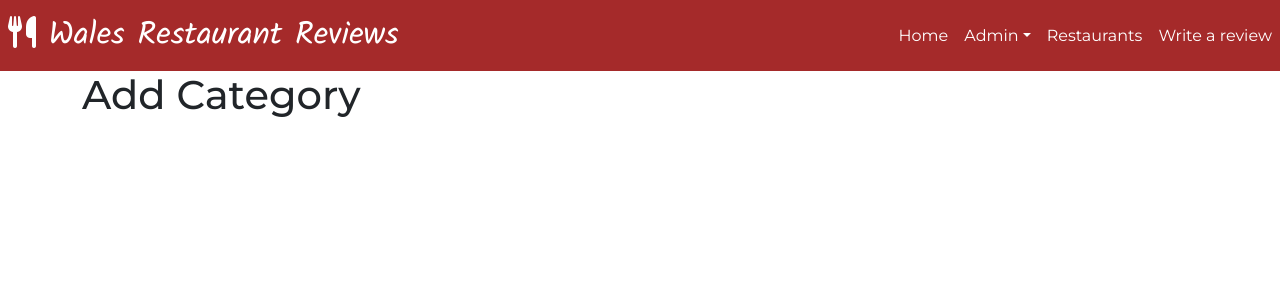
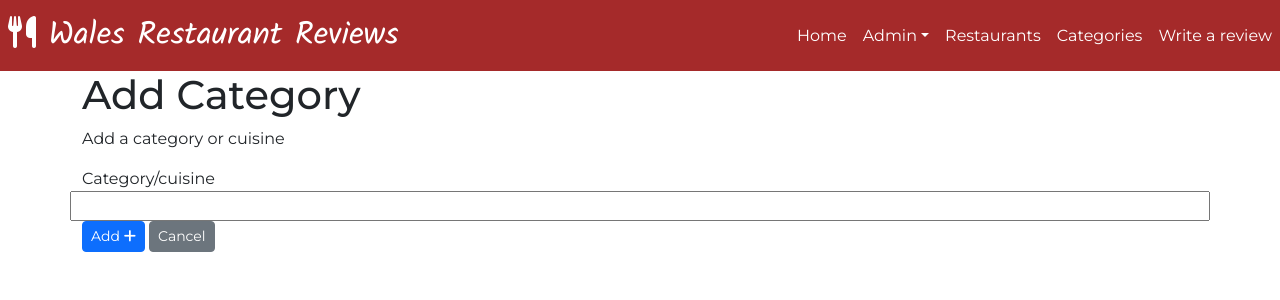
Before and after one commit to cshimvin/restaurant-reviews, a Flask app: page /add_category in a window 1280 px wide. Shown: the top 300 px of the page. Run offline with Flask 3, Linux system fonts and the light colour scheme; some libraries are stand-ins or nearby versions.

Commit message:
Add add a category form and database functionality

```diff
--- a/app.py
+++ b/app.py
@@ -27,7 +27,7 @@ def index():
 @app.route("/get_restaurants")
 def get_restaurants():
     restaurants = list(mongo.db.restaurants.find())
-    return render_template("get_restaurants.html", restaurants=restaurants)
+    return render_template("restaurants.html", restaurants=restaurants)
 
 
 @app.route("/edit_restaurant/<restaurant_id>", methods=["GET", "POST"])
@@ -80,14 +80,21 @@ def add_restaurant():
     return render_template("add_restaurant.html", cuisines=cuisines)
 
 
-@app.route("/categories")
+@app.route("/get_categories")
 def get_categories():
     categories = list(mongo.db.restaurant_types.find().sort("type", 1))
     return render_template("categories.html", categories=categories)
 
 
-@app.route("/add_category")
+@app.route("/add_category", methods=["GET", "POST"])
 def add_category():
+    if request.method == "POST":
+        submit = {
+            "type": request.form.get("type")
+        }
+        mongo.db.restaurant_types.insert_one(submit)
+        message = "Category Successfully Added"
+        return render_template("add_category.html", message=message)
     return render_template("add_category.html")
 
 
--- a/templates/add_category.html
+++ b/templates/add_category.html
@@ -3,5 +3,15 @@
 {% block content %}
 
 <h1>Add Category</h1>
-
+<p>Add a category or cuisine</p>
+<form action="{{ url_for('add_category') }}" method="POST">
+    <div class="row">
+        <label for="type">Category/cuisine</label>
+        <input type="text" id="type" name="type" minlength="3" maxlength="30">
+    </div>
+    <div class="row">
+        <p><button type="submit" class="btn btn-primary btn-sm">Add <i class="fa-solid fa-plus"></i></button>
+        <a href="{{ url_for('index') }}" class="btn btn-secondary btn-sm">Cancel</a></p>
+    </div>
+</form>
 {% endblock %}
--- a/templates/base.html
+++ b/templates/base.html
@@ -30,10 +30,12 @@
                         <ul class="dropdown-menu">
                             <li><a class="dropdown-item" href="#">Login</a></li>
                             <li><a class="dropdown-item" href="#">User admin</a></li>
-                            <li><a class="dropdown-item" href="#">Something else here</a></li>
+                            <li><a class="dropdown-item" href="{{ url_for('add_restaurant') }}">Add Restaurant</a></li>
+                            <li><a class="dropdown-item" href="{{ url_for('add_category') }}">Add Category</a></li>
                         </ul>
                     </li>
                     <li class="nav-item mr-2"><a class="nav-link" href="{{ url_for('get_restaurants') }}">Restaurants</a></li>
+                    <li class="nav-item mr-2"><a class="nav-link" href="{{ url_for('get_categories') }}">Categories</a></li>
                     <li class="nav-item mr-2"><a class="nav-link" href="#">Write a review</a></li>
                 </ul>
             </div>
```
Also changed, not shown: templates/restaurants.html (renamed from templates/get_restaurants.html).
